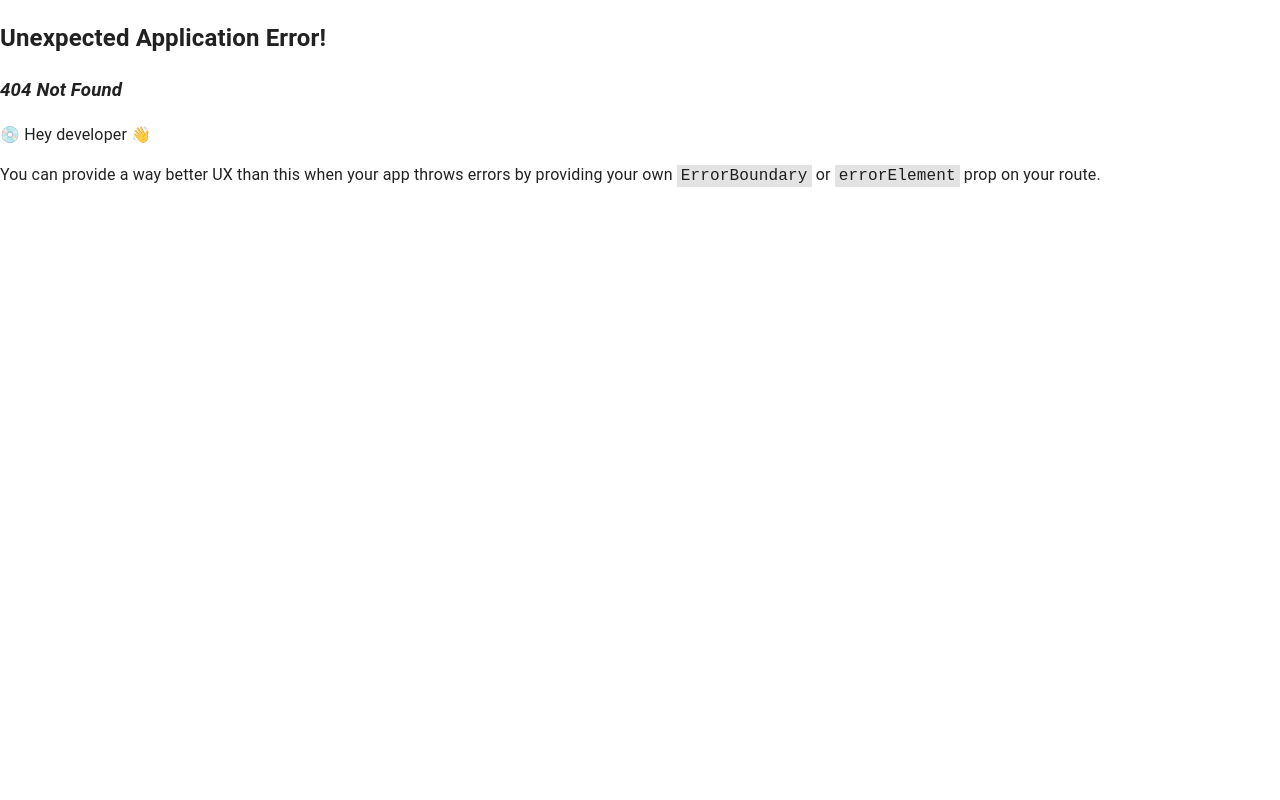
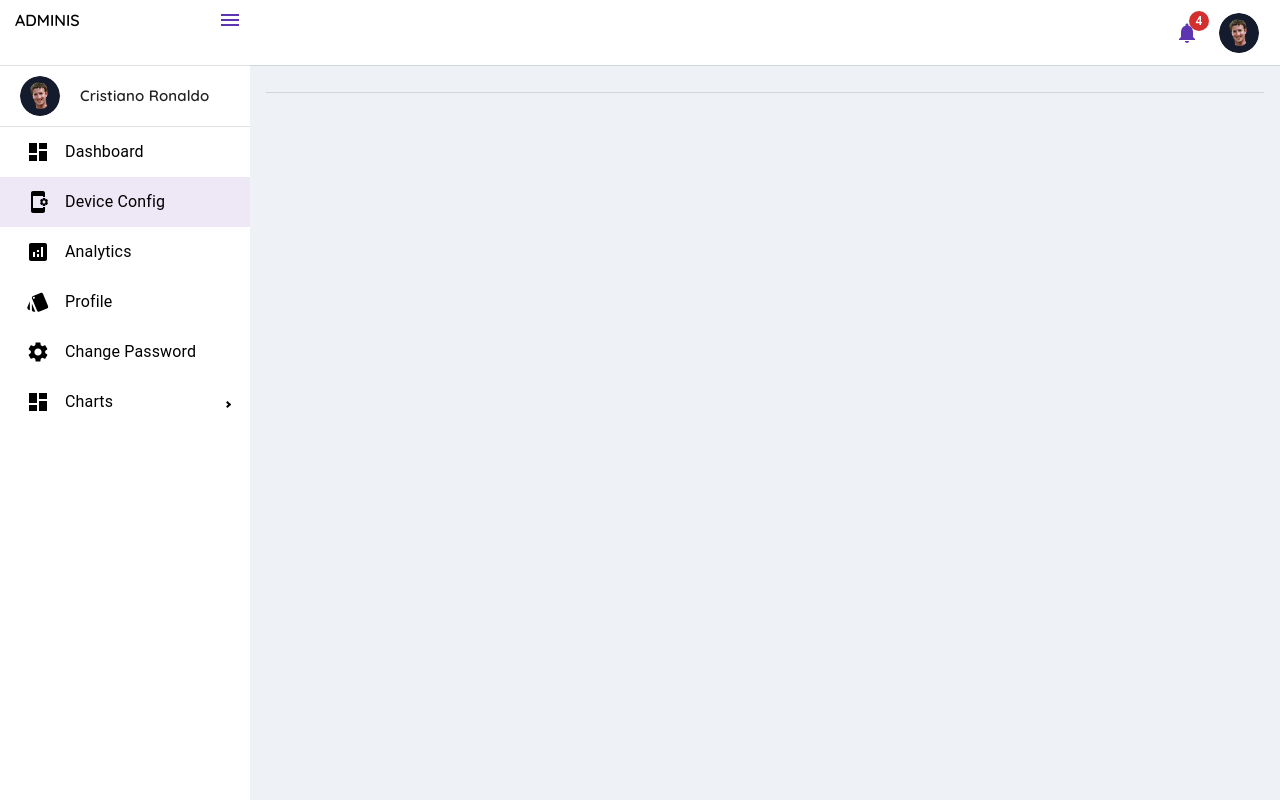
Before and after one commit to DuongBT153717/Capstone_FE, a React (Vite) app: page /admin/device-config in a window 1280 px wide. Before the commit this address had no page. Built offline with nearby package versions, Linux system fonts and the light colour scheme.

Commit message:
thinh commit

```diff
--- a/src/App.jsx
+++ b/src/App.jsx
@@ -12,6 +12,7 @@ import Login from './pages/auth/login/login'
 import AdminChanagePassword from './pages/common/change-password'
 import Profile from './pages/common/profile'
 import CreateStaff from './pages/admin/create-staff'
+import DeviceConfig from './pages/admin/device-config'
 
 const router = createBrowserRouter([
   {
@@ -38,6 +39,10 @@ const router = createBrowserRouter([
         index: true,
         element: <AdminDashboard />
       },
+      {
+        path:ADMIN_PATH.DEVICE_CONFIG,
+        element: <DeviceConfig />
+      }
 
     ]
   },
--- a/src/pages/admin/device-config/index.jsx
+++ b/src/pages/admin/device-config/index.jsx
@@ -1,8 +1,10 @@
 import React from 'react'
+import Header from '../../../components/Header'
 
 const DeviceConfig = () => {
   return (
-    <div>DeviceConfig</div>
+  <Header/>
+
   )
 }
 
```
